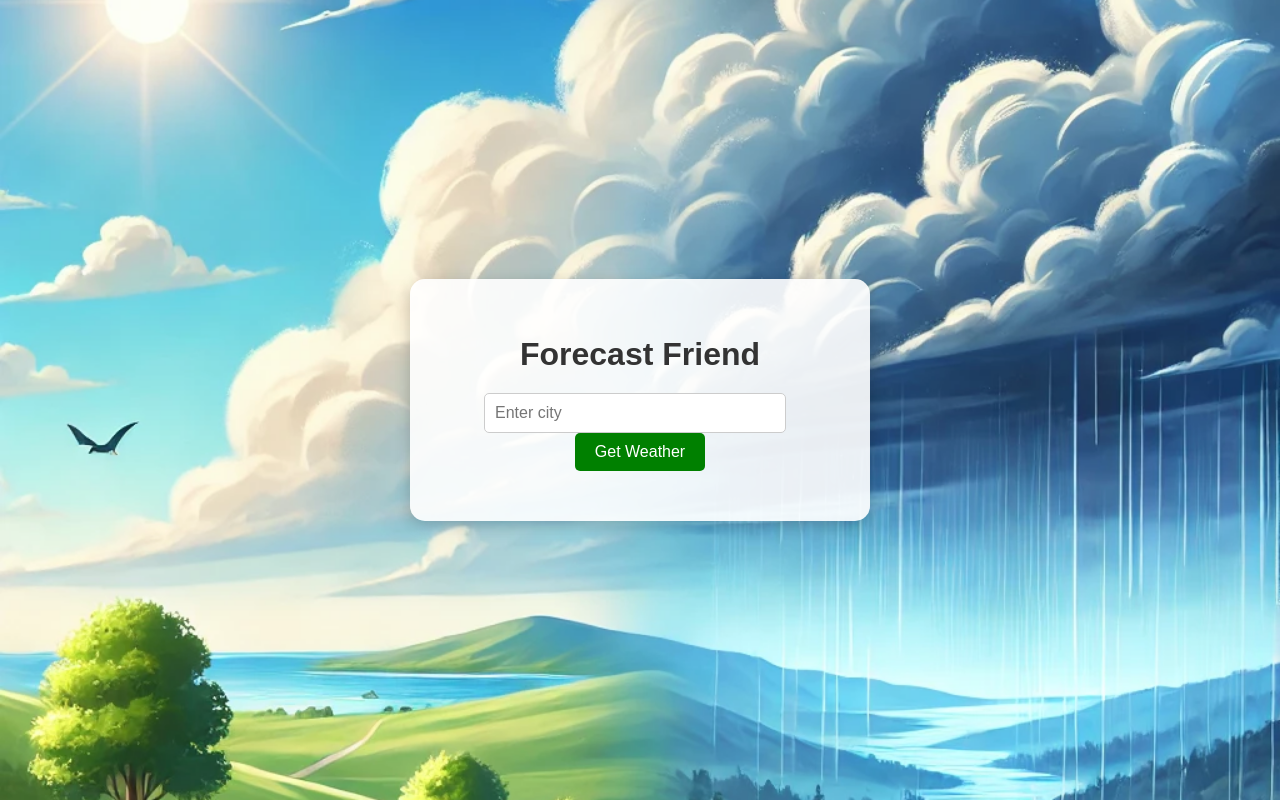
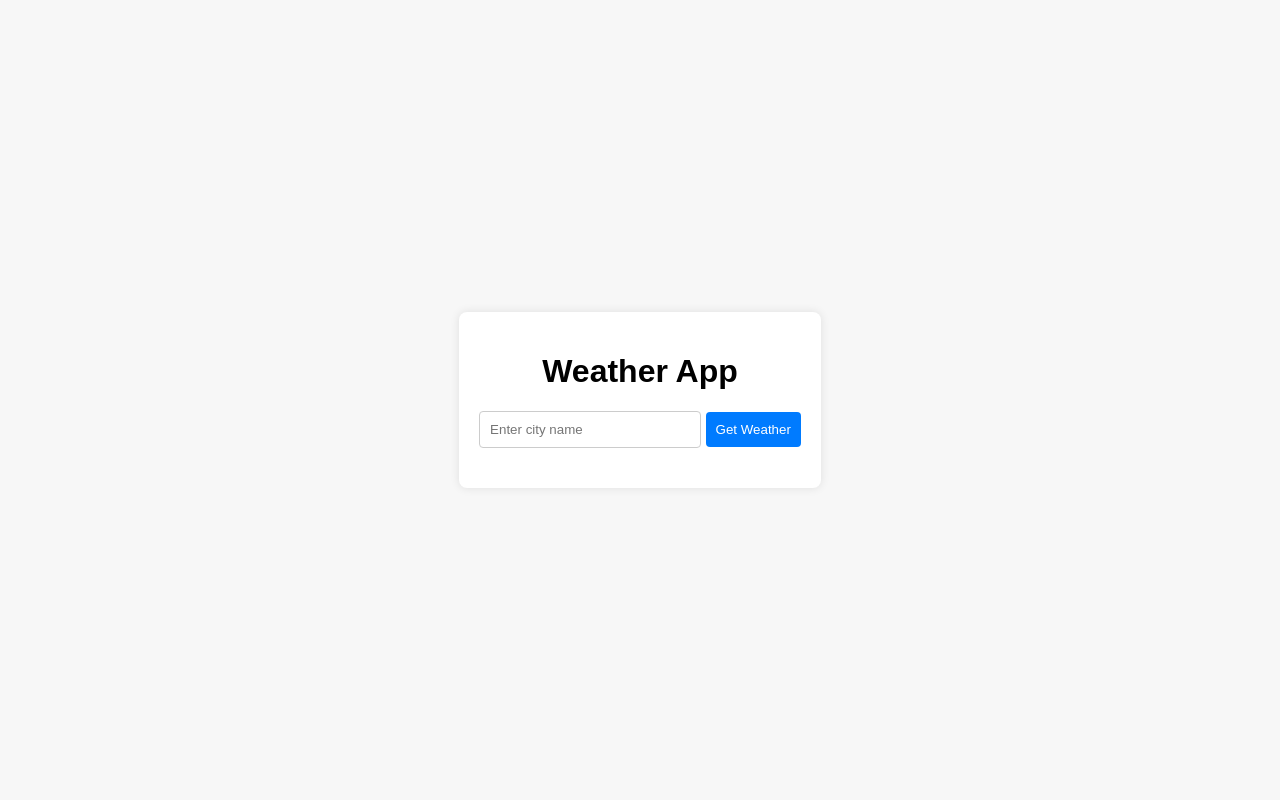
Before and after one commit to naveen30032002/PythonProject, a plain HTML site: page index.html in a window 1280 px wide. Drawn offline with Linux system fonts and the light colour scheme.

Commit message:
Update index.html

```diff
--- a/index.html
+++ b/index.html
@@ -3,106 +3,95 @@
 <head>
     <meta charset="UTF-8">
     <meta name="viewport" content="width=device-width, initial-scale=1.0">
-    <title>Forecast Friend</title>
+    <title>Weather App</title>
     <style>
         body {
-            font-family: 'Arial', sans-serif;
-            text-align: center;
-            margin: 0;
-            padding: 0;
-            height: 100vh;
+            font-family: Arial, sans-serif;
+            background: #f7f7f7;
             display: flex;
             justify-content: center;
             align-items: center;
-            background: url('weather.jpg') no-repeat center center fixed;
-            background-size: cover;
-            transition: background-image 0.5s ease-in-out;
+            height: 100vh;
+            margin: 0;
         }
-
-        .container {
-            background-color: rgba(255, 255, 255, 0.9);
-            padding: 30px;
-            border-radius: 15px;
-            box-shadow: 0 4px 15px rgba(0, 0, 0, 0.2);
-            max-width: 400px;
-            width: 100%;
+        .weather-container {
+            background: #fff;
+            padding: 20px;
+            border-radius: 8px;
+            box-shadow: 0 0 10px rgba(0,0,0,0.1);
+            text-align: center;
         }
-
-        h2 {
+        .input-container {
             margin-bottom: 20px;
-            font-size: 2rem;
-            color: #333;
         }
-
-        input {
+        .input {
             padding: 10px;
-            font-size: 1rem;
-            width: 70%;
             border: 1px solid #ccc;
-            border-radius: 5px;
-            margin-right: 10px;
+            border-radius: 4px;
+            width: 200px;
         }
-
-        button {
-            padding: 10px 20px;
-            font-size: 1rem;
+        .button {
+            padding: 10px;
             border: none;
-            border-radius: 5px;
-            background-color: green;
-            color: white;
+            border-radius: 4px;
+            background: #007bff;
+            color: #fff;
             cursor: pointer;
-            transition: background-color 0.3s ease;
         }
-
-        button:hover {
-            background-color: purple;
+        .button:hover {
+            background: #0056b3;
         }
-
-        #weatherResult {
-            margin-top: 20px;
-            font-size: 1.2rem;
+        .error {
             color: red;
         }
-
-        #weatherResult h3 {
+        .weather-info {
+            margin-top: 20px;
+        }
+        .city-name {
+            font-size: 24px;
             margin-bottom: 10px;
-            font-size: 1.5rem;
-            color: #007BFF;
         }
-
-        #weatherResult p {
-            margin: 5px 0;
+        .temperature {
+            font-size: 20px;
+            margin-bottom: 5px;
+        }
+        .description {
+            font-size: 16px;
+            color: #666;
         }
     </style>
 </head>
 <body>
-    <div class="container">
-        <h2>Forecast Friend</h2>
-        <input type="text" id="city" placeholder="Enter city">
-        <button onclick="getWeather()">Get Weather</button>
-        <div id="weatherResult"></div>
+    <div class="weather-container">
+        <h1 class="title">Weather App</h1>
+        <div class="input-container">
+            <input type="text" id="city-input" class="input" placeholder="Enter city name">
+            <button onclick="fetchWeather()" class="button">Get Weather</button>
+        </div>
+        <p id="error" class="error"></p>
+        <div id="weather-info" class="weather-info" style="display: none;">
+            <h2 id="city-name" class="city-name"></h2>
+            <p id="temperature" class="temperature"></p>
+            <p id="description" class="description"></p>
+        </div>
     </div>
-
     <script>
-        async function getWeather() {
-            let city = document.getElementById("city").value;  // Get city name from input
-            if (!city) {
-                alert("Please enter a city name");
-                return;
-            }
-
-            let response = await fetch(`http://127.0.0.1:5000/weather?city=${city}`);
-            let data = await response.json();
-
-            if (data.error) {
-                document.getElementById("weatherResult").innerHTML = `<p style="color:red;">${data.error}</p>`;
-                document.body.style.backgroundImage = ""; // Clear background if error
-            } else {
-                document.getElementById("weatherResult").innerHTML = `
-                    <h3>${data.city}</h3>
-                    <p>Temperature: ${data.temperature}°C</p>
-<!--                    <p>Weather: ${data.weather}</p> -->
-                `;
+        async function fetchWeather() {
+            const city = document.getElementById('city-input').value;
+            try {
+                const response = await fetch(/weather?city=${city});
+                if (!response.ok) {
+                    throw new Error('City not found');
+                }
+                const weather = await response.json();
+                document.getElementById('city-name').textContent = weather.name;
+                document.getElementById('temperature').textContent = ${weather.main.temp} °C;
+                document.getElementById('description').textContent = weather.weather[0].description;
+                document.getElementById('weather-info').style.display = 'block';
+                document.getElementById('error').textContent = '';
+            } catch (err) {
+                document.getElementById('error').textContent = err.message;
+                document.getElementById('weather-info').style.display = 'none';
             }
         }
     </script>
```
